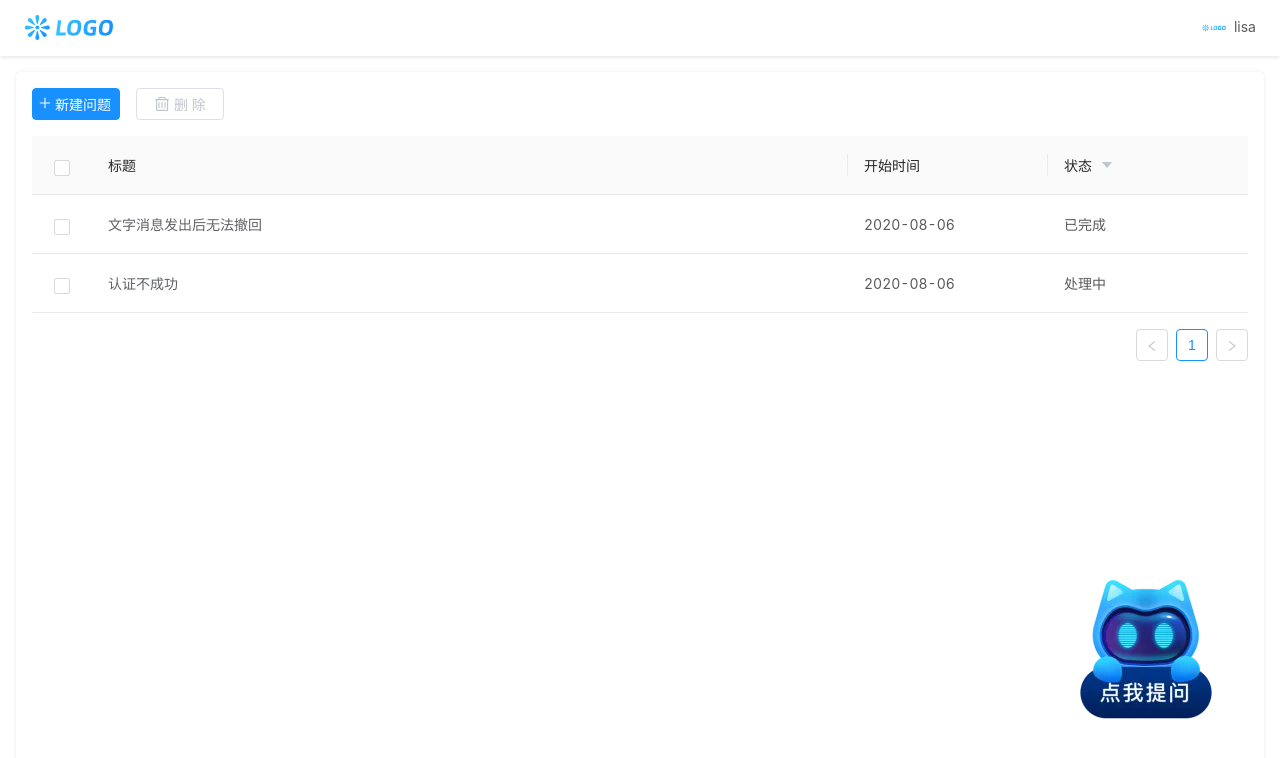
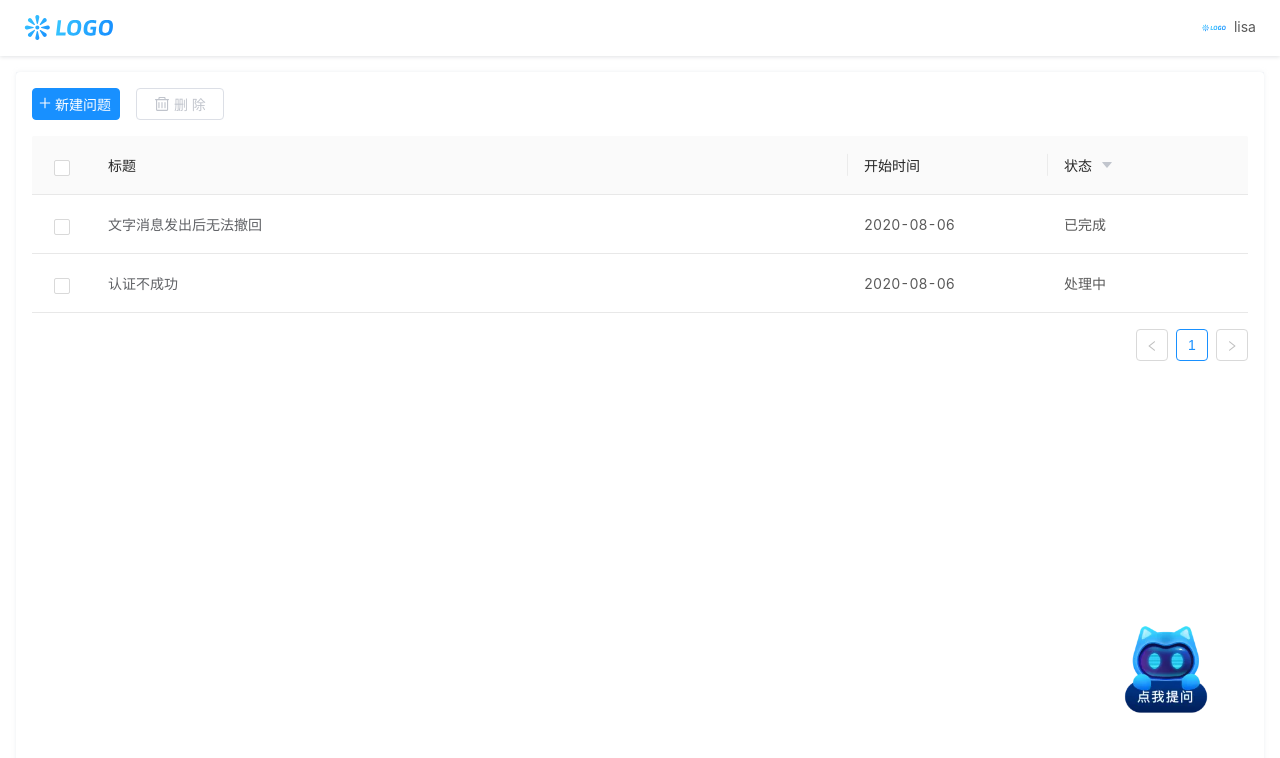
Before and after one commit to shmilyvidian/vs-ask, a React (Create React App) app: page /#/home in a window 1280 px wide. Shown: the top 758 px of the page. Built offline with nearby package versions, Linux system fonts and the light colour scheme.

Commit message:
feat: 调整ask形象样式

```diff
--- a/src/views/home/index.less
+++ b/src/views/home/index.less
@@ -31,10 +31,12 @@
   bottom: 10%;
   cursor: pointer;
   background: url(../../assets/svg/ask-default.webp) no-repeat;
-  width: 150px;
-  height: 150px;
+  width: 100px;
+  height: 100px;
+  background-size: 100px;
 }
 
 .ask-endorsement:hover{
   background: url(../../assets/svg/ask-hover.webp) no-repeat;
+  background-size: 100px;
 }
```
